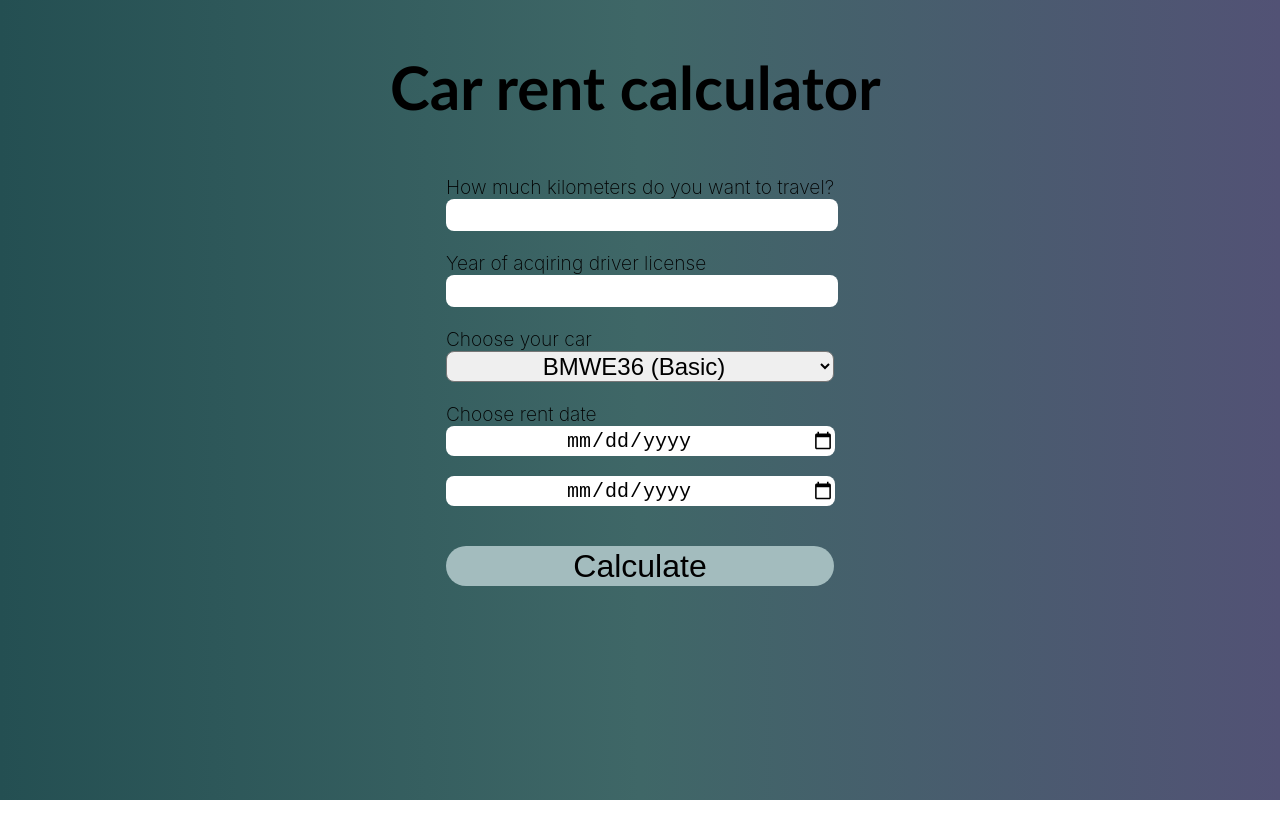
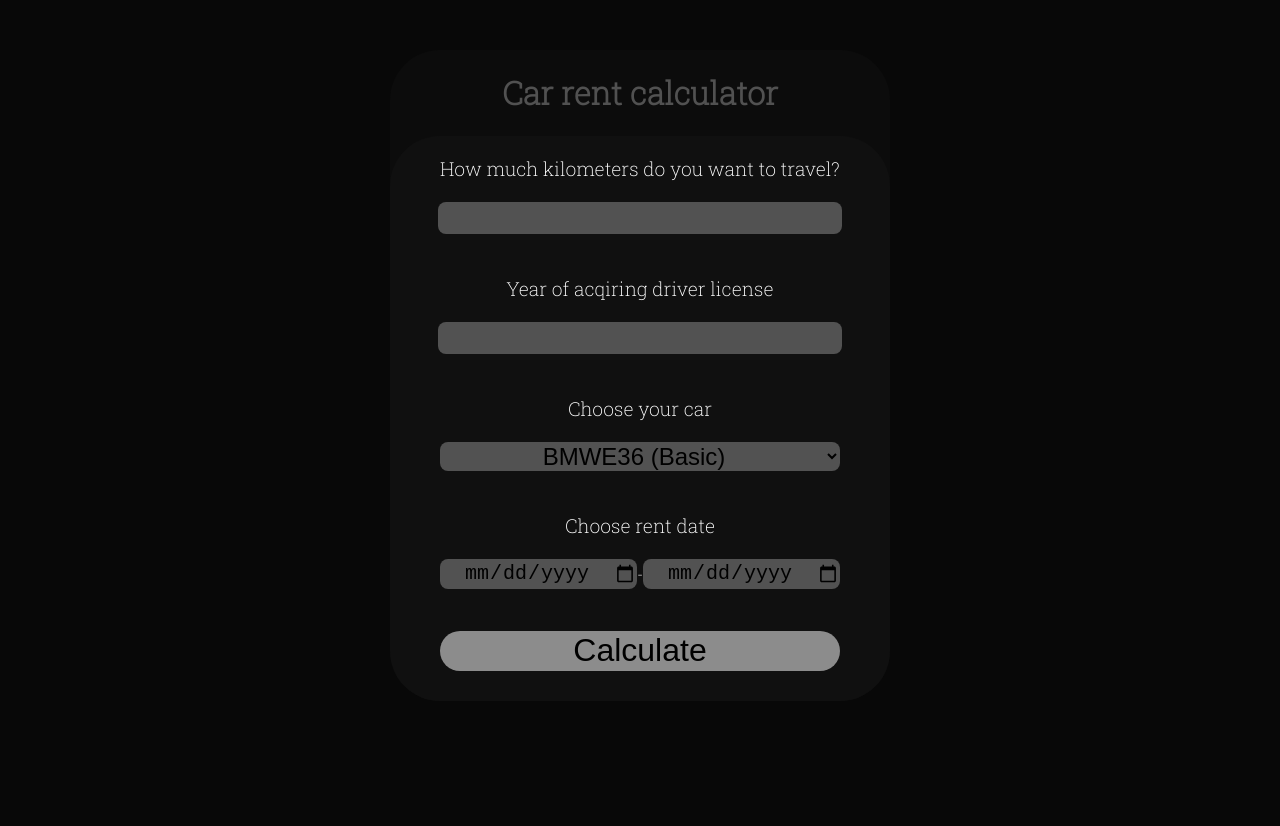
Before and after one commit to Oblyjodak/carrentappgp, a React (Create React App) app: page / in a window 1280 px wide. Before the commit the page ends 800 px from the top, so only its background shows below. Built offline with nearby package versions, Linux system fonts and the light colour scheme.

Commit message:
style revmap

```diff
--- a/src/components/Form.css
+++ b/src/components/Form.css
@@ -1,5 +1,9 @@
+@import url("https://fonts.googleapis.com/css2?family=Roboto+Slab:wght@200&display=swap");
+
 body {
-  background: linear-gradient(to left, #525275, #3f6767, #244f52);
+  color: #ffffff;
+  background-color: #080808;
+  font-family: "Roboto Slab", serif;
 }
 
 .container {
@@ -8,38 +12,73 @@ body {
   flex-direction: column;
 }
 
-.container > div {
+.app-container {
+  margin-top: 50px;
+  background-color: #0c0c0c;
   width: 500px;
-  margin: 10px;
-  line-height: 75px;
-  font-size: 30px;
+  border-radius: 50px;
+  text-align: center;
 }
 
-h1 {
-  font-family: "Gill Sans", "Gill Sans MT", Calibri, "Trebuchet MS", sans-serif;
+.form-container {
+  width: 500px;
+  background-color: #101010;
+  border-radius: 50px;
+  display: flex;
+  align-items: center;
+  flex-direction: column;
+}
+
+.result-container {
+  margin-top: 25px;
+  width: 500px;
+  height: 100px;
+  border-radius: 50px;
+  display: flex;
+  align-items: center;
+  font-size: small;
+  text-align: center;
 }
 
 input {
   font-size: x-large;
+  background-color: rgb(82, 82, 82);
   border-radius: 8px;
   border: none;
   height: 30px;
-  width: 100%;
+  width: 80%;
   text-align: center;
+}
+
+input:hover {
+  background-color: rgba(199, 232, 255, 0.503);
 }
 
 select {
   font-size: x-large;
   border-radius: 8px;
-  width: 100%;
+  width: 80%;
   text-align: center;
+  background-color: rgb(82, 82, 82);
+  border: none;
+}
+
+select:hover {
+  background-color: rgba(199, 232, 255, 0.503);
 }
 
 input[type="submit"] {
   font-size: xx-large;
   height: 40px;
   border-radius: 50px;
-  background-color: #a3bcbe;
+  background-color: rgb(140, 140, 140);
+  margin-bottom: 30px;
+}
+
+.date-inputs {
+  width: 80%;
+  display: flex;
+  align-items: center;
 }
 
 label {
@@ -47,7 +86,10 @@ label {
   font-size: larger;
 }
 
-span {
-  border: 3px solid rgba(9, 45, 36, 0.221);
-  width: 100%;
+h1 {
+  color: #515151;
 }
+
+.estKm {
+  margin-top: 20px;
+}
--- a/src/components/Form.jsx
+++ b/src/components/Form.jsx
@@ -18,13 +18,12 @@ function Form() {
 
   return (
     <div className="container">
-      <div>
+      <div className="app-container">
         <h1>Car rent calculator</h1>
-      </div>
 
         <form onSubmit={handleSubmit(handleForm)}>
-        <div className="formContainer">
-          <label htmlFor="estKm">
+          <div className="form-container">
+            <label htmlFor="estKm" className="estKm">
               How much kilometers do you want to travel?
             </label>
             <br />
@@ -56,27 +55,34 @@ function Form() {
             <br />
             <br />
             <label>Choose rent date</label>
-          <br />{" "}
+            <br />
+            <div className="date-inputs">
               <input
                 type="date"
                 {...register("rentDateFrom", { required: true })}
               />
-          <br />
-          <br />
-          <input type="date" {...register("rentDateTo", { required: true })} />
-          <br />
+              {" - "}
+              <input
+                type="date"
+                {...register("rentDateTo", { required: true })}
+              />
+            </div>
             <br />
             <br />
             <input type="submit" value="Calculate" />
           </div>
         </form>
-      <div>
+      </div>
+      <div
+        className="result-container"
+        style={isSubmited ? { backgroundColor: "#0c0c0c" } : null}
+      >
         {isSubmited
           ? fullData.map((item) => (
               <>
-                <span key={item.id}>
+                <p key={item.id}>
                   {item.title} {item.value}pln
-                </span>
+                </p>
                 <br />
               </>
             ))
```
Lines whose indentation alone changed are shown as unchanged.
